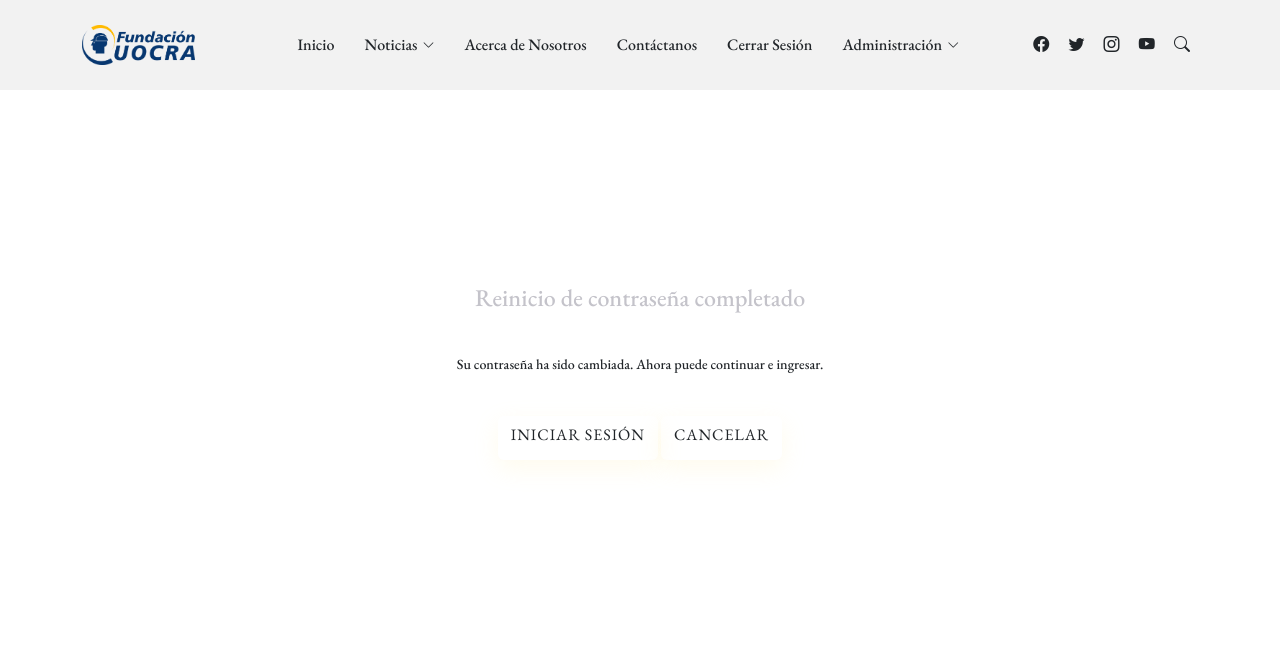
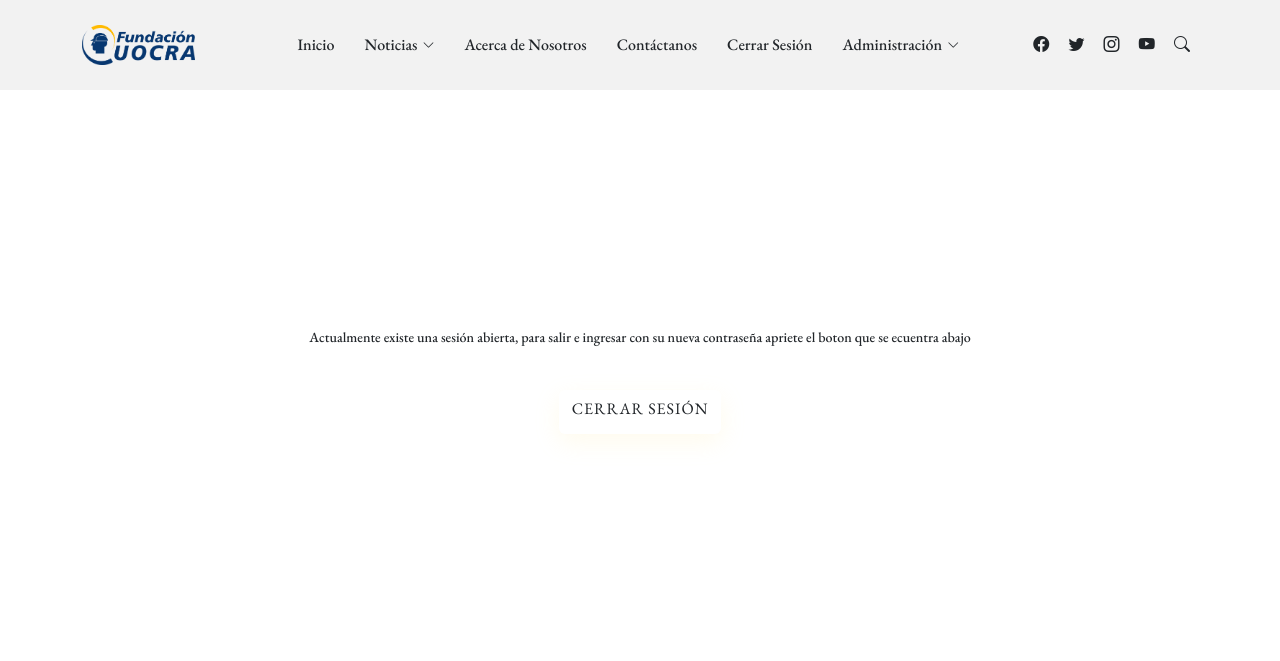
Before and after one commit to Isco2931/fund_uocra_02, a Django app: a page that uses templates/registration/password_reset_complete.html in a window 1280 px wide. Shown: the top 661 px of the page. Run offline with Django 4.2, Linux system fonts and the light colour scheme; the visitor is signed in with stand-in values (Sample User, id 1); parts of the project's set-up code (start-up, migrations or seed data) failed here and were passed over; some libraries are stand-ins or nearby versions; some web fonts are replaced.

Commit message:
Restablecimiento de contraseña funcionando

```diff
--- a/templates/registration/password_reset_complete.html
+++ b/templates/registration/password_reset_complete.html
@@ -9,10 +9,15 @@
 				<div class="col-12 text-center align-self-center py-5">
 					<div class="section pb-5 pt-5 pt-sm-2 text-center">
 						<div class="section text-center">
-                            <h4 class="mb-4 pb-3">Reinicio de contraseña completado</h4>
-                            <p>Su contraseña ha sido cambiada. Ahora puede continuar e ingresar.</hp>
-                            <p><a href="/ingresar/login/" class="btn mt-4">Iniciar sesión</a>
-                            <a href="{% url 'index' %}" class="btn mt-4">Cancelar</a></p>
+                            {% if user.is_authenticated %}
+                                <p>Actualmente existe una sesión abierta, para salir e ingresar con su nueva contraseña apriete el boton que se ecuentra abajo</p>
+                                <a class="btn mt-4" href="{% url 'apps.usuario:logout' %}">Cerrar Sesión</a>
+                            {%else%}
+                                <h4 class="mb-4 pb-3">Reinicio de contraseña completado</h4>
+                                <p>Su contraseña ha sido cambiada. Ahora puede continuar e ingresar.</p>
+                                <p><a href="{% url 'apps.usuario:login' %}" class="btn mt-4">Iniciar sesión</a>
+                                <a href="{% url 'index' %}" class="btn mt-4">Cancelar</a></p>
+                            {%endif%}
 						</div>
 					</div>
 		      	</div>
--- a/templates/registration/password_reset_confirm.html
+++ b/templates/registration/password_reset_confirm.html
@@ -9,6 +9,10 @@
 				<div class="col-12 text-center align-self-center py-5">
 					<div class="section pb-5 pt-5 pt-sm-2 text-center">
 						<div class="section text-center">
+							{% if user.is_authenticated %}
+								<p>Actualmente existe una sesión abierta, para salir apriete el boton que se ecuentra abajo</p>
+								<a class="btn mt-4" href="{% url 'apps.usuario:logout' %}">Cerrar Sesión</a>
+                            {%else%}
                                 {% if validlink %}
                                 <h4 class="mb-4 pb-3">Restaurar contraseña</h4>
                                 <p>Por favor introduzca su nueva contraseña dos veces de manera que podamos verificar que la ha escrito correctamente</p>
@@ -28,7 +32,7 @@
                                     <h1>El restablecimiento de la contraseña falló</h1>
                                     <p>El enlace de restablecimiento de contraseña no era válido, posiblemente porque ya se usó. Solicite un nuevo restablecimiento de contraseña.</p>
                                 {% endif %}
-
+                            {%endif%}
 						</div>
 					</div>
 		      	</div>
--- a/templates/registration/password_reset_form.html
+++ b/templates/registration/password_reset_form.html
@@ -9,6 +9,11 @@
 				<div class="col-12 text-center align-self-center py-5">
 					<div class="section pb-5 pt-5 pt-sm-2 text-center">
 						<div class="section text-center">
+
+							{% if user.is_authenticated %}
+								<p>Actualmente existe una sesión abierta, para salir apriete el boton que se ecuentra abajo</p>
+								<a class="btn mt-4" href="{% url 'apps.usuario:logout' %}">Cerrar Sesión</a>
+							{%else%}
 							<h4 class="mb-4 pb-3">Restaurar contraseña</h4>
 							<form action="" method="post">{% csrf_token %}
 								{% if form.email.errors %} {{ form.email.errors }} {% endif %}
@@ -17,6 +22,7 @@
 								<input type="submit" class="btn mt-4" value="Restaurar mi contraseña" />
 							</form>
 							<a href="{% url 'index' %}" class="btn mt-4">Cancelar</a>
+							{%endif%}
 						</div>
 					</div>
 		      	</div>
```
Also changed, not shown: templates/registration/password_reset_done.html (+6 -1 lines). Lines whose indentation alone changed are shown as unchanged.
